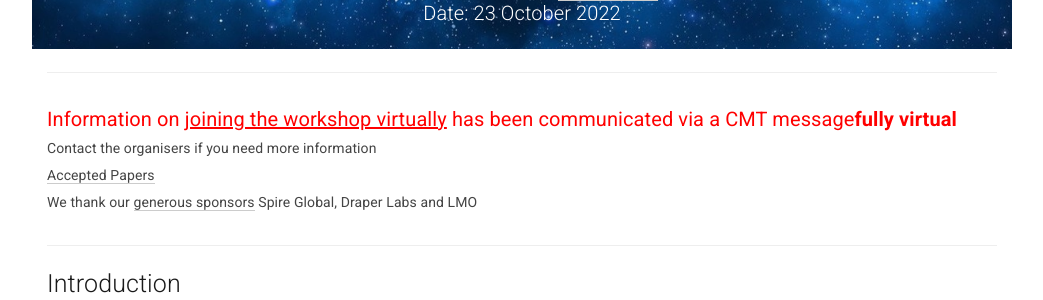
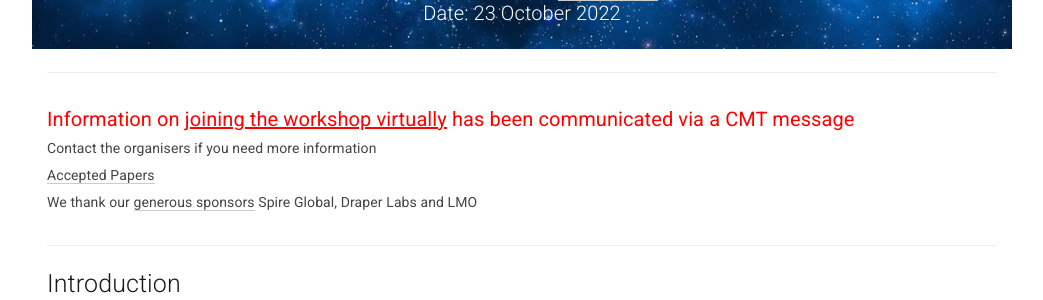
Before and after one commit to AIforSpace/2024, a Jekyll site: the page built from _pages/home.md, in a window 1280 px wide and 900 px high. Shown: the part 338-638 px from the top of the window, without its empty margins (118-1161 px from the left). Built offline with Jekyll 4.4.1, drawn with Linux system fonts in a browser that asks for light colours.

Commit message:
Update home.md

```diff
--- a/_pages/home.md
+++ b/_pages/home.md
@@ -30,7 +30,7 @@ acknowledgements: ""
 
 <div class="row">
   <div class="col-xs-12">
-    <h5 style="color:red">Information on <u>joining the workshop virtually</u> has been communicated via a CMT message<b>fully virtual</b></h5>
+    <h5 style="color:red">Information on <u>joining the workshop virtually</u> has been communicated via a CMT message</h5>
     <h6>Contact the organisers if you need more information</h6>
     <h6><a href="#papers">Accepted Papers</a></h6>
     <h6>We thank our <a href="#sponsor_spire">generous sponsors</a> Spire Global, Draper Labs and LMO</h6>
```
